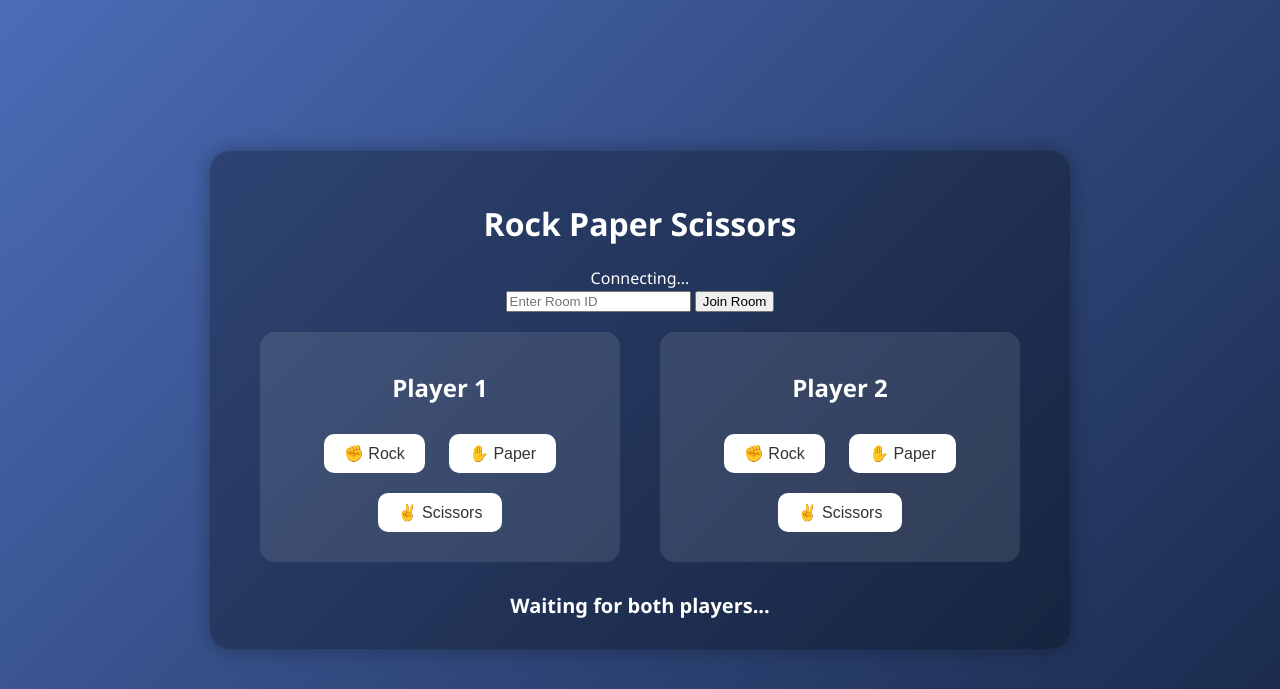
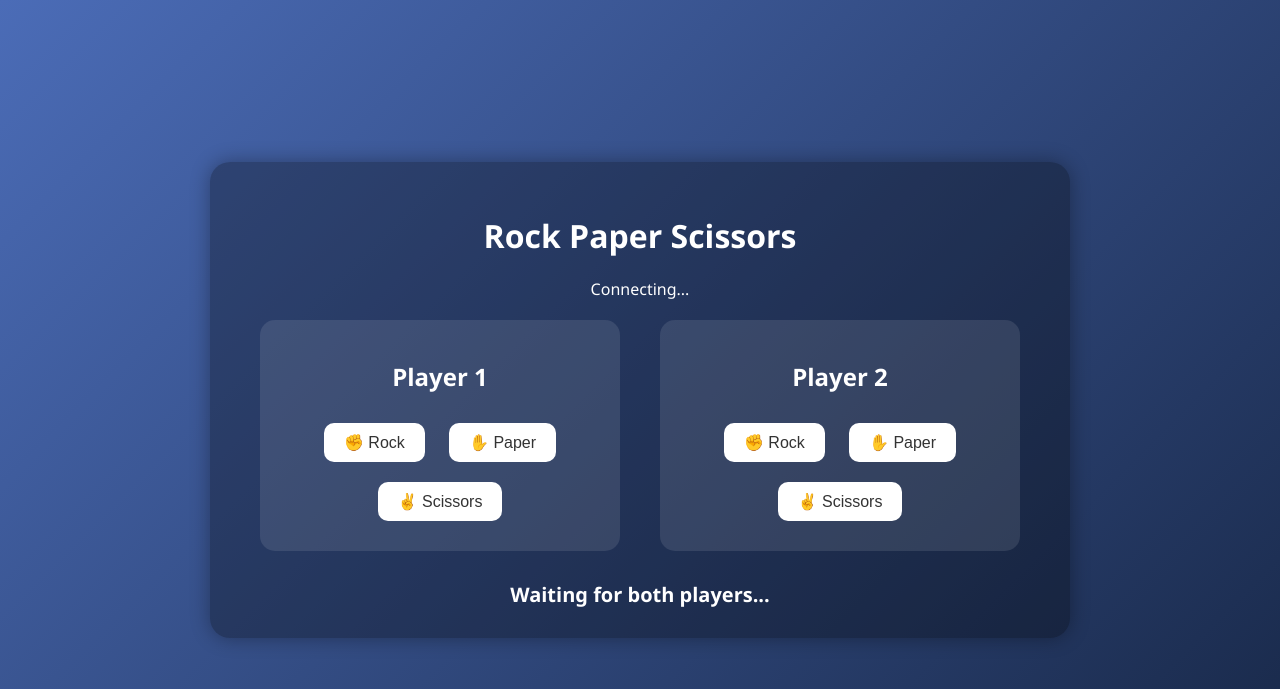
Before and after one commit to darkenyt4449/rock-paper-online, a Flask app: page / in a window 1280 px wide. Shown: the top 689 px of the page. Run offline with Flask 3, Linux system fonts and the light colour scheme; some libraries are stand-ins or nearby versions.

Commit message:
Updated backend and frontend code for game room handling

```diff
--- a/app.py
+++ b/app.py
@@ -1,86 +1,59 @@
 from flask import Flask, render_template, request
-from flask_socketio import SocketIO, emit, join_room
-import os
-import random
-import string
+from flask_socketio import SocketIO, emit
 
 app = Flask(__name__)
-socketio = SocketIO(app, cors_allowed_origins="*")
+socketio = SocketIO(app)
 
-# Store game data: room_code -> {'players': [], 'moves': {}}
-games = {}
+players = {}
+moves = {}
 
 @app.route('/')
 def index():
     return render_template('index.html')
 
-def generate_room_code():
-    """Generate a random 4-character uppercase room code."""
-    return ''.join(random.choices(string.ascii_uppercase, k=4))
+@socketio.on('connect')
+def handle_connect():
+    if len(players) >= 2:
+        emit('room-full')
+        return
 
-@socketio.on('create_room')
-def handle_create():
-    """Handle room creation."""
-    room = generate_room_code()
-    games[room] = {'players': [request.sid], 'moves': {}}
-    join_room(room)
-    emit('room_created', {'room': room})
-
-@socketio.on('join_room')
-def handle_join(data):
-    """Handle joining a room."""
-    room = data['room']
-    if room in games and len(games[room]['players']) < 2:
-        games[room]['players'].append(request.sid)
-        join_room(room)
-        emit('room_joined', {'room': room})
-        socketio.emit('both_ready', room=room)  # Notify both players that the game can start
-    else:
-        emit('error', {'message': 'Room not found or full. Please try creating a new room.'})
-
-@socketio.on('player_move')
-def handle_player_move(data):
-    """Handle player move."""
-    room = data['room']
-    move = data['move']
-    sid = request.sid
-    game = games[room]
-
-    game['moves'][sid] = move
-    if len(game['moves']) == 2:
-        # Both players have made their move, calculate the result
-        p1_sid, p2_sid = game['players']
-        p1_move = game['moves'][p1_sid]
-        p2_move = game['moves'][p2_sid]
-        result = get_result(p1_move, p2_move)
-        socketio.emit('game_result', {
-            'p1': p1_move,
-            'p2': p2_move,
-            'result': result
-        }, room=room)
-        game['moves'] = {}  # Reset for next round
-
-def get_result(p1, p2):
-    """Determine the result of the game."""
-    if p1 == p2:
-        return "Draw!"
-    elif (p1 == "rock" and p2 == "scissors") or \
-         (p1 == "paper" and p2 == "rock") or \
-         (p1 == "scissors" and p2 == "paper"):
-        return "Player 1 Wins!"
-    else:
-        return "Player 2 Wins!"
+    player_num = 1 if 1 not in players else 2
+    players[player_num] = request.sid
+    emit('player-number', player_num)
 
 @socketio.on('disconnect')
 def handle_disconnect():
-    """Handle player disconnection and clean up rooms."""
-    for room, game in games.items():
-        if request.sid in game['players']:
-            game['players'].remove(request.sid)
-            socketio.emit('player_disconnected', {'message': 'A player has disconnected.'}, room=room)
-            if len(game['players']) == 0:
-                del games[room]  # Clean up the room if no players are left
-            break
+    for player, sid in list(players.items()):
+        if sid == request.sid:
+            del players[player]
+            moves.clear()
+            socketio.emit('waiting')
 
-if __name__ == "__main__":
-    socketio.run(app, host="0.0.0.0", port=int(os.environ.get("PORT", 5000)))
+@socketio.on('player-move')
+def handle_move(data):
+    moves[data['player']] = data['move']
+
+    # Once both players have made their moves, calculate the result
+    if len(moves) == 2:
+        p1 = moves[1]
+        p2 = moves[2]
+        result = get_result(p1, p2)
+        socketio.emit('game-result', {
+            'move1': p1,
+            'move2': p2,
+            'result': result
+        })
+        moves.clear()
+
+def get_result(p1, p2):
+    if p1 == p2:
+        return 'Draw!'
+    elif (p1 == 'rock' and p2 == 'scissors') or \
+         (p1 == 'paper' and p2 == 'rock') or \
+         (p1 == 'scissors' and p2 == 'paper'):
+        return 'Player 1 Wins!'
+    else:
+        return 'Player 2 Wins!'
+
+if __name__ == '__main__':
+    socketio.run(app, host='0.0.0.0', port=5000, debug=True)
--- a/static/script.js
+++ b/static/script.js
@@ -4,8 +4,6 @@ const player2Buttons = document.querySelectorAll('#player2 .choices button');
 const resultDiv = document.getElementById('result');
 const loadingScreen = document.getElementById('loading-screen');
 const loadingIcon = document.getElementById('loading-icon');
-const roomIdInput = document.getElementById('room-id');
-const joinRoomButton = document.getElementById('join-room');
 
 const loadingIcons = ['✊', '✋', '✌️'];
 let loadingInterval;
@@ -14,7 +12,6 @@ let loadingIndex = 0;
 let playerNumber = null;
 let player1Choice = null;
 let player2Choice = null;
-let roomId = null;
 
 function getWinner(p1, p2) {
   if (p1 === p2) return "It's a draw!";
@@ -43,7 +40,7 @@ function showLoading() {
   loadingInterval = setInterval(() => {
     loadingIndex = (loadingIndex + 1) % loadingIcons.length;
     loadingIcon.textContent = loadingIcons[loadingIndex];
-  }, 600);
+  }, 600); // change every 0.6 seconds
 }
 
 function hideLoading() {
@@ -55,7 +52,7 @@ player1Buttons.forEach(button => {
   button.addEventListener('click', () => {
     if (playerNumber === 1) {
       player1Choice = button.textContent.toLowerCase().split(' ')[1];
-      socket.emit('player-move', { roomId: roomId, player: 1, move: player1Choice });
+      socket.emit('player-move', { player: 1, move: player1Choice });
       resultDiv.textContent = "Player 1 has chosen. Waiting for Player 2...";
       showLoading();
     }
@@ -66,26 +63,18 @@ player2Buttons.forEach(button => {
   button.addEventListener('click', () => {
     if (playerNumber === 2) {
       player2Choice = button.textContent.toLowerCase().split(' ')[1];
-      socket.emit('player-move', { roomId: roomId, player: 2, move: player2Choice });
+      socket.emit('player-move', { player: 2, move: player2Choice });
       resultDiv.textContent = "Player 2 has chosen. Waiting for Player 1...";
       showLoading();
     }
   });
 });
 
-joinRoomButton.addEventListener('click', () => {
-  roomId = roomIdInput.value;
-  if (roomId) {
-    socket.emit('join-room', roomId);
-    resultDiv.textContent = `Joining Room ${roomId}...`;
-  }
-});
-
 socket.on('player-number', (num) => {
   playerNumber = num;
   if (playerNumber === 1) {
     resultDiv.textContent = "You are Player 1. You can make your move!";
-  } else if (playerNumber === 2) {
+  }else if(playernumber === 2){
     resultDiv.textContent = "You are Player 2. You can make your move!";
   }
 });
--- a/templates/index.html
+++ b/templates/index.html
@@ -10,12 +10,6 @@
   <div class="game-container">
     <h1>Rock Paper Scissors</h1>
     <div id="message">Connecting...</div>
-
-    <!-- Room ID Input -->
-    <div id="room-id-section">
-      <input type="text" id="room-id" placeholder="Enter Room ID" />
-      <button id="join-room">Join Room</button>
-    </div>
 
     <div class="players">
       <div class="player" id="player1">
```
